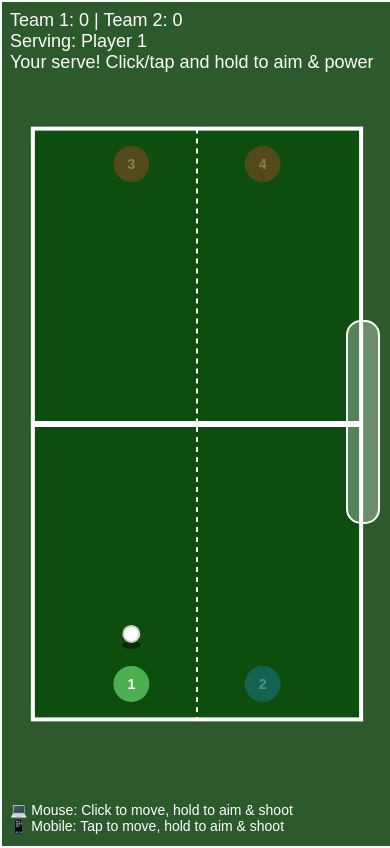
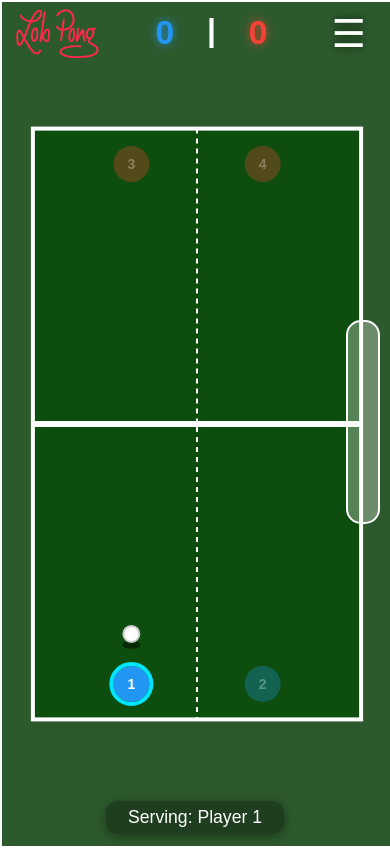
Before and after one commit to bsinkule/ping-pong-ai-game, a website: page doubles_ping_pong.html in a window 390 px wide. Drawn offline with Linux system fonts and the light colour scheme.

Commit message:
header and footer ui improved with logo and more prominent scoring and player 0 dimming fixed for border dimming on mobile

```diff
--- a/doubles_ping_pong.html
+++ b/doubles_ping_pong.html
@@ -21,13 +21,87 @@
         cursor: crosshair;
       }
 
-      #ui {
+      #topBar {
         position: absolute;
-        top: 10px;
-        left: 10px;
-        color: white;
-        font-size: 18px;
-        z-index: 100;
+        top: 0;
+        left: 0;
+        width: 100vw;
+        height: 64px;
+        display: flex;
+        align-items: center;
+        justify-content: space-between;
+        z-index: 200;
+        background: none;
+        pointer-events: none;
+      }
+      #logo {
+        height: 54px;
+        margin-left: 16px;
+        margin-top: 4px;
+        pointer-events: auto;
+      }
+      #scoreBar {
+        flex: 1;
+        text-align: center;
+        font-size: 2rem;
+        font-weight: bold;
+        letter-spacing: 2px;
+        pointer-events: auto;
+      }
+      .score {
+        padding: 0 12px;
+        font-size: 2.1rem;
+        vertical-align: middle;
+      }
+      .score.blue {
+        color: #2196f3;
+        text-shadow: 0 0 8px #2196f3cc;
+      }
+      .score.red {
+        color: #f44336;
+        text-shadow: 0 0 8px #f44336cc;
+      }
+      .score-separator {
+        color: #fff;
+        font-size: 2rem;
+        padding: 0 8px;
+      }
+      #menuBtn {
+        background: none;
+        border: none;
+        color: #fff;
+        font-size: 2.4rem;
+        margin-right: 18px;
+        margin-top: 2px;
+        cursor: pointer;
+        z-index: 201;
+        pointer-events: auto;
+        filter: drop-shadow(0 0 4px #000a);
+        transition: color 0.2s;
+      }
+      #menuBtn:hover {
+        color: #00e6ff;
+      }
+      #bottomBar {
+        position: absolute;
+        bottom: 0;
+        left: 0;
+        width: 100vw;
+        height: 54px;
+        display: flex;
+        align-items: center;
+        justify-content: center;
+        z-index: 200;
+        pointer-events: none;
+      }
+      #gameInfo {
+        color: #fff;
+        font-size: 1.1rem;
+        background: rgba(0, 0, 0, 0.32);
+        border-radius: 12px;
+        padding: 6px 22px;
+        box-shadow: 0 2px 12px #0006;
+        pointer-events: auto;
       }
 
       #powerMeter {
@@ -63,25 +137,20 @@
       }
 
       #controls {
-        position: absolute;
-        bottom: 10px;
-        left: 10px;
-        color: white;
-        font-size: 14px;
-        z-index: 100;
+        display: none;
       }
     </style>
   </head>
   <body>
     <canvas id="gameCanvas"></canvas>
-    <div id="ui">
-      <div>
-        Team 1: <span id="score1">0</span> | Team 2: <span id="score2">0</span>
+    <div id="topBar">
+      <img id="logo" src="lob-pong-logo.png" alt="Lob Pong Logo" />
+      <div id="scoreBar">
+        <span id="score1" class="score blue">0</span>
+        <span class="score-separator">|</span>
+        <span id="score2" class="score red">0</span>
       </div>
-      <div id="gameInfo">Serving: Player 1</div>
-      <div id="instructions">
-        Your serve! Click/tap to move, hold to aim & power
-      </div>
+      <button id="menuBtn" aria-label="Menu">&#9776;</button>
     </div>
 
     <div id="powerMeter">
@@ -90,9 +159,8 @@
 
     <div id="aimArrow"></div>
 
-    <div id="controls">
-      💻 Mouse: Click to move, hold to aim & shoot<br />
-      📱 Mobile: Tap to move, hold to aim & shoot
+    <div id="bottomBar">
+      <div id="gameInfo">Serving: Player 1</div>
     </div>
 
     <script>
@@ -281,16 +349,25 @@
           ctx.save();
           if (i !== allowedHitter) {
             ctx.globalAlpha = 0.3; // Dim everyone except allowedHitter
+          } else {
+            ctx.globalAlpha = 1;
           }
-          // Player paddle
-          ctx.fillStyle = player.isUser
-            ? "#4CAF50"
-            : player.team === 1
-            ? "#2196F3"
-            : "#F44336";
+          // Player paddle: both team 1 (0,1) are blue, team 2 (2,3) are red
+          ctx.fillStyle = player.team === 1 ? "#2196F3" : "#F44336";
           ctx.beginPath();
           ctx.arc(player.x, player.y, 18, 0, Math.PI * 2);
           ctx.fill();
+
+          // Neon blue border for user (player 0), dims with player, no shadow for mobile compatibility
+          if (i === 0) {
+            ctx.save();
+            ctx.lineWidth = 4;
+            ctx.strokeStyle = "#00e6ff";
+            ctx.beginPath();
+            ctx.arc(player.x, player.y, 20, 0, Math.PI * 2);
+            ctx.stroke();
+            ctx.restore();
+          }
 
           // Player number
           ctx.fillStyle = "#fff";
@@ -298,14 +375,6 @@
           ctx.textAlign = "center";
           ctx.fillText(i + 1, player.x, player.y + 5);
 
-          // Highlight current hitter
-          // if (i === gameState.currentHitter) {
-          //   ctx.strokeStyle = "#ffff44";
-          //   ctx.lineWidth = 4;
-          //   ctx.beginPath();
-          //   ctx.arc(player.x, player.y, 25, 0, Math.PI * 2);
-          //   ctx.stroke();
-          // }
           ctx.restore();
         });
       }
@@ -663,7 +732,6 @@
             ballStuck = true;
             stuckPlayer = 0;
             charging = false;
-            chargePower = 0;
             // aimArrow.style.display = "none"; // Removed
             powerFill.style.height = "0%";
             return;
@@ -873,7 +941,6 @@
           document.getElementById(
             "gameInfo"
           ).textContent = `Team ${team} Wins!`;
-          document.getElementById("instructions").textContent = "Game Over!";
           return;
         }
 
@@ -886,13 +953,12 @@
         }
 
         gameState.currentHitter = gameState.currentServer;
+        // Show 'Serving: Player...' for 3s, then switch to instructions
         document.getElementById("gameInfo").textContent = `Serving: Player ${
           gameState.currentServer + 1
         } (Serves left: ${gameState.servesLeft})`;
 
-        // Reset player and ball position for serve
-        setTimeout(() => {
-          // Designated serve spots (same as in resizeCanvas)
+        // --- IMMEDIATE SERVE RESET LOGIC (was inside setTimeout) ---
         const serveSpots = [
           {
             x: table.x + table.width * 0.3,
@@ -925,7 +991,7 @@
           players[3].y = serveSpots[3].y;
         }
         ball.x = players[server].x;
-          // Place ball in front of server (above for top, below for bottom)
+        // Place ball in front of server (above for bottom, below for top)
         if (server === 0 || server === 1) {
           ball.y = players[server].y - 50;
         } else {
@@ -1007,10 +1073,12 @@
               color: "#fff",
             };
             hasBouncedIn = false;
+            // Set gameplay instructions as soon as gameplay starts
+            setGameplayInstructions();
           }, 600);
         }
 
-          // In serve reset (setTimeout in scorePoint), set allowedHitter = server (not diagonal opponent):
+        // In serve reset, set allowedHitter = server (not diagonal opponent):
         allowedHitter = server;
         gameState.currentHitter = server;
 
@@ -1024,15 +1092,18 @@
         } else {
           lastHitter = [diagonal[server], server];
         }
+        // --- END IMMEDIATE SERVE RESET LOGIC ---
 
+        // After serve reset, show instructions after 2s
+        setTimeout(() => {
           if (gameState.currentServer === 0) {
-            document.getElementById("instructions").textContent =
+            document.getElementById("gameInfo").textContent =
               "Your serve! Hold to aim & power";
           } else {
-            document.getElementById("instructions").textContent =
+            document.getElementById("gameInfo").textContent =
               "Click/tap to move, hold to aim & power";
           }
-        }, 1000);
+        }, 2000);
         lastHitter = [0, 2]; // Reset alternation on point
         allowedHitter = gameState.currentServer;
         ballStuck = false;
@@ -1272,6 +1343,8 @@
             shown: false,
             color: "#fff",
           };
+          // Set gameplay instructions as soon as gameplay starts
+          setGameplayInstructions();
         }
       }
 
@@ -1307,6 +1380,12 @@
         }
 
         return { x: predictedX, y: targetY };
+      }
+
+      // Add this function at the top level, after other helpers:
+      function setGameplayInstructions() {
+        document.getElementById("gameInfo").textContent =
+          "Click/tap to move, hold to aim & power";
       }
 
       // Add this function at the top level, after other helpers:
@@ -1382,12 +1461,6 @@
       window.addEventListener("resize", resizeCanvas);
       isServeInProgress = true;
       gameLoop();
-
-      // Start message
-      setTimeout(() => {
-        document.getElementById("instructions").textContent =
-          "Your serve! Click/tap and hold to aim & power";
-      }, 500);
     </script>
   </body>
 </html>
```
Also changed, not shown: lob-pong-logo.png (added). Lines whose indentation alone changed are shown as unchanged.
